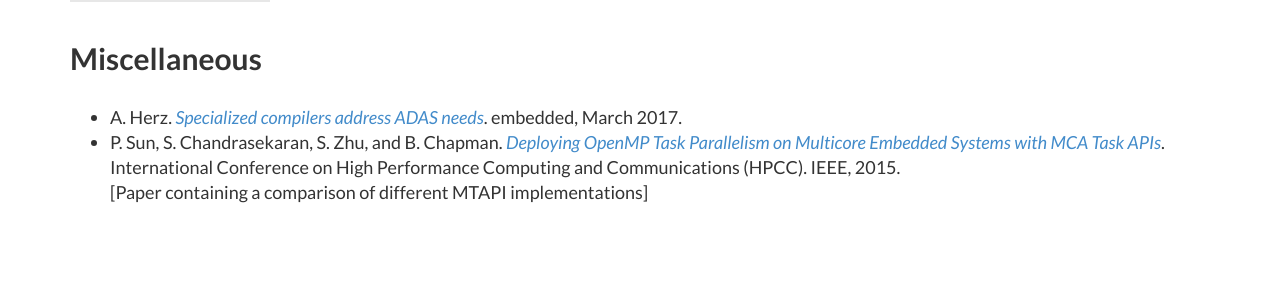
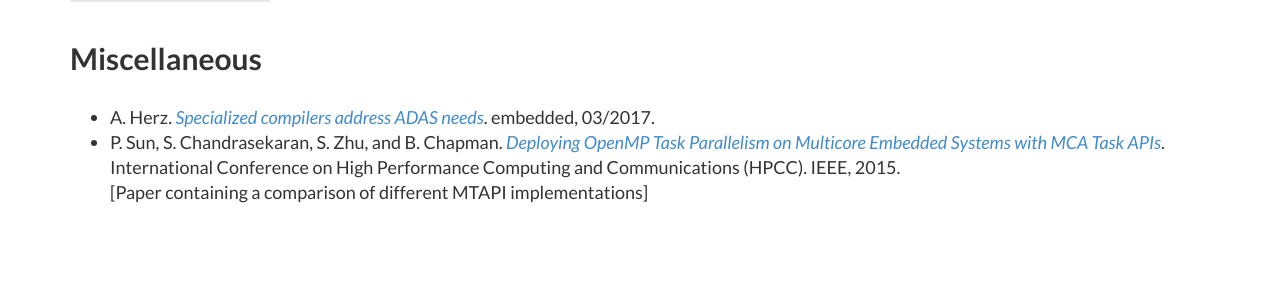
Before and after one commit to siemens/embb, a Jekyll site: the page built from learn_more.html, in a window 1280 px wide and 900 px high, scrolled down 1946 px. Shown: the part 213-496 px from the top of the window. Built offline with Jekyll 4.4.1, drawn with Linux system fonts in a browser that asks for light colours.

Commit message:
Update learn_more.html

```diff
--- a/learn_more.html
+++ b/learn_more.html
@@ -121,7 +121,7 @@
       <div class="row">
         <div class="col-sm-12">
           <ul>
-            <li>A. Herz. <em><a href="http://www.embedded.com/design/programming-languages-and-tools/4458083/Specialized-compilers-address-ADAS-needs">Specialized compilers address ADAS needs</a></em>. embedded, March 2017.</li>
+            <li>A. Herz. <em><a href="http://www.embedded.com/design/programming-languages-and-tools/4458083/Specialized-compilers-address-ADAS-needs">Specialized compilers address ADAS needs</a></em>. embedded, 03/2017.</li>
             <li>P. Sun, S. Chandrasekaran, S. Zhu, and B. Chapman. <em><a href="http://dx.doi.org/10.1109/HPCC-CSS-ICESS.2015.88">Deploying OpenMP Task Parallelism on Multicore Embedded Systems with MCA Task APIs</a></em>. International Conference on High Performance Computing and Communications (HPCC). IEEE, 2015.<br/>[Paper containing a comparison of different MTAPI implementations]</li>
           </ul>
         </div>
```
